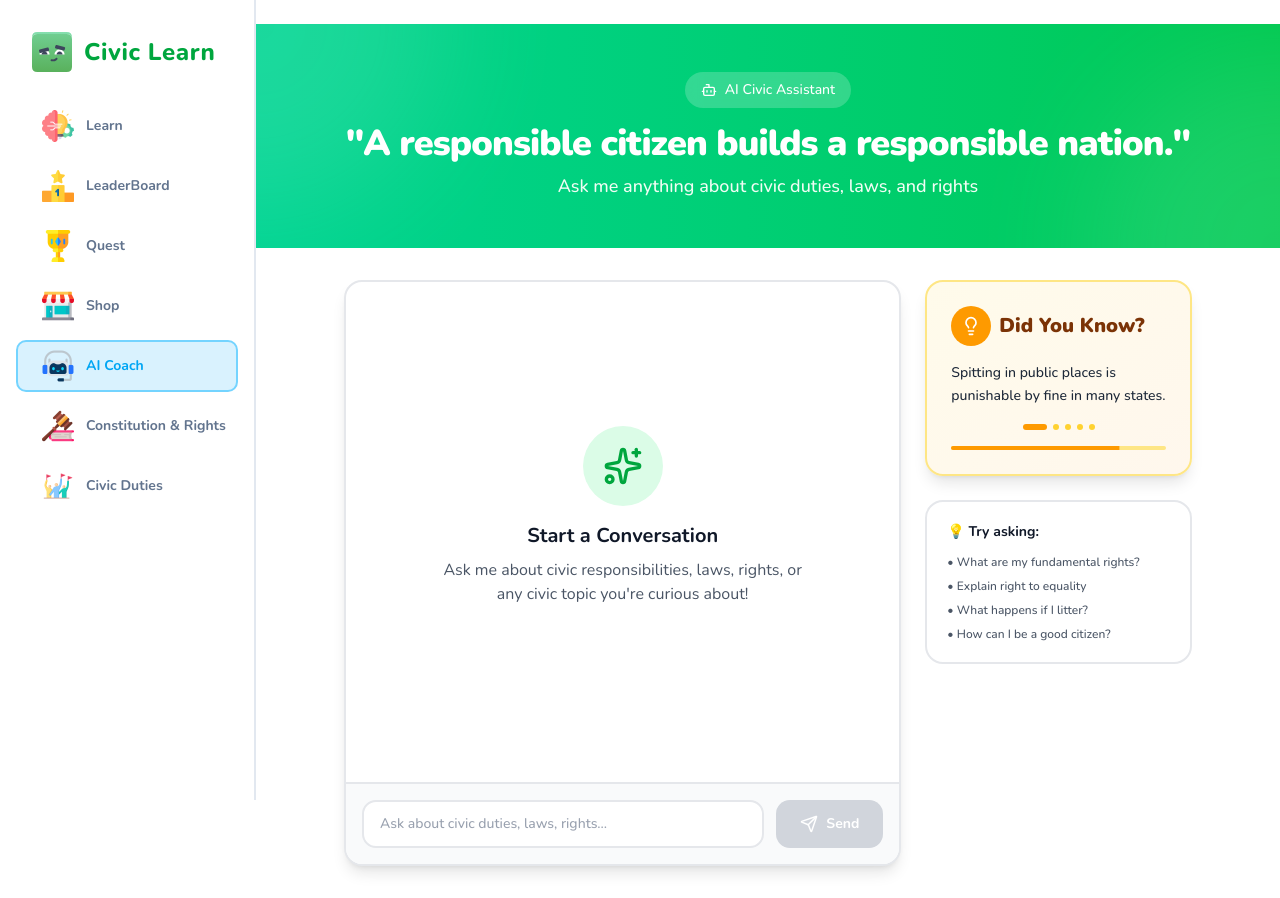
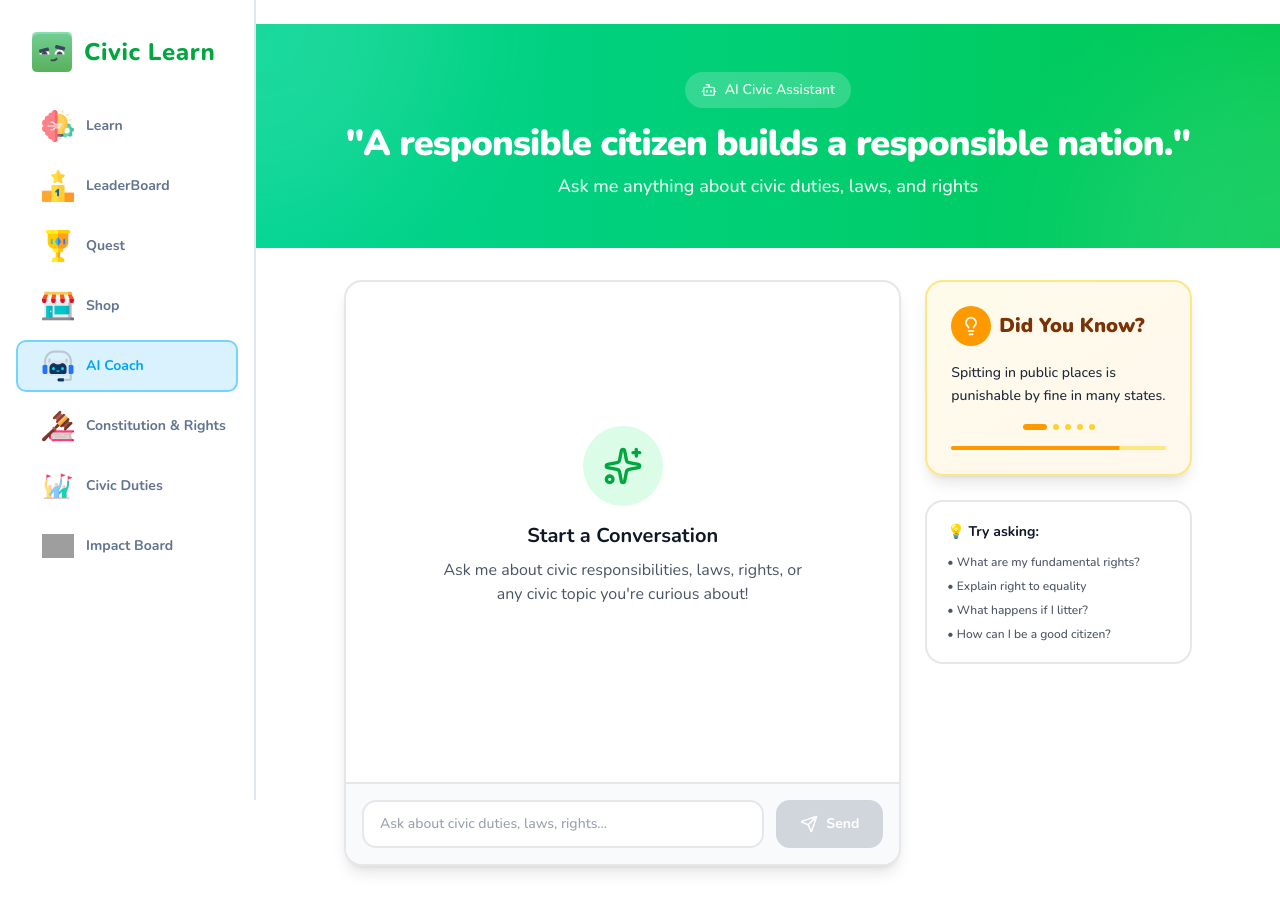
Before and after one commit to nitin864/TEAM-LOCALHOST_AMUHACKS5.0, a Next.js app: page /aicoach in a window 1280 px wide. Built offline with nearby package versions, Linux system fonts and the light colour scheme; grey boxes are pictures that could not be loaded.

Commit message:
Add 'Impact Board' item to sidebar

```diff
--- a/components/sidebar.tsx
+++ b/components/sidebar.tsx
@@ -42,7 +42,7 @@ export const Sidebar = ({ className }: SidebarProps) => {
         <SidebarItem label="AI Coach" href="/aicoach" iconSrc="/bot.png" />
         <SidebarItem label="Constitution & Rights" href="/consti" iconSrc="/consti.png" />
         <SidebarItem label="Civic Duties" href="/civic" iconSrc="/civic.png" />
-
+        <SidebarItem label="Impact Board" href="/impact" iconSrc="/graph.png" />
       </div>
 
       {/* User */}
```
